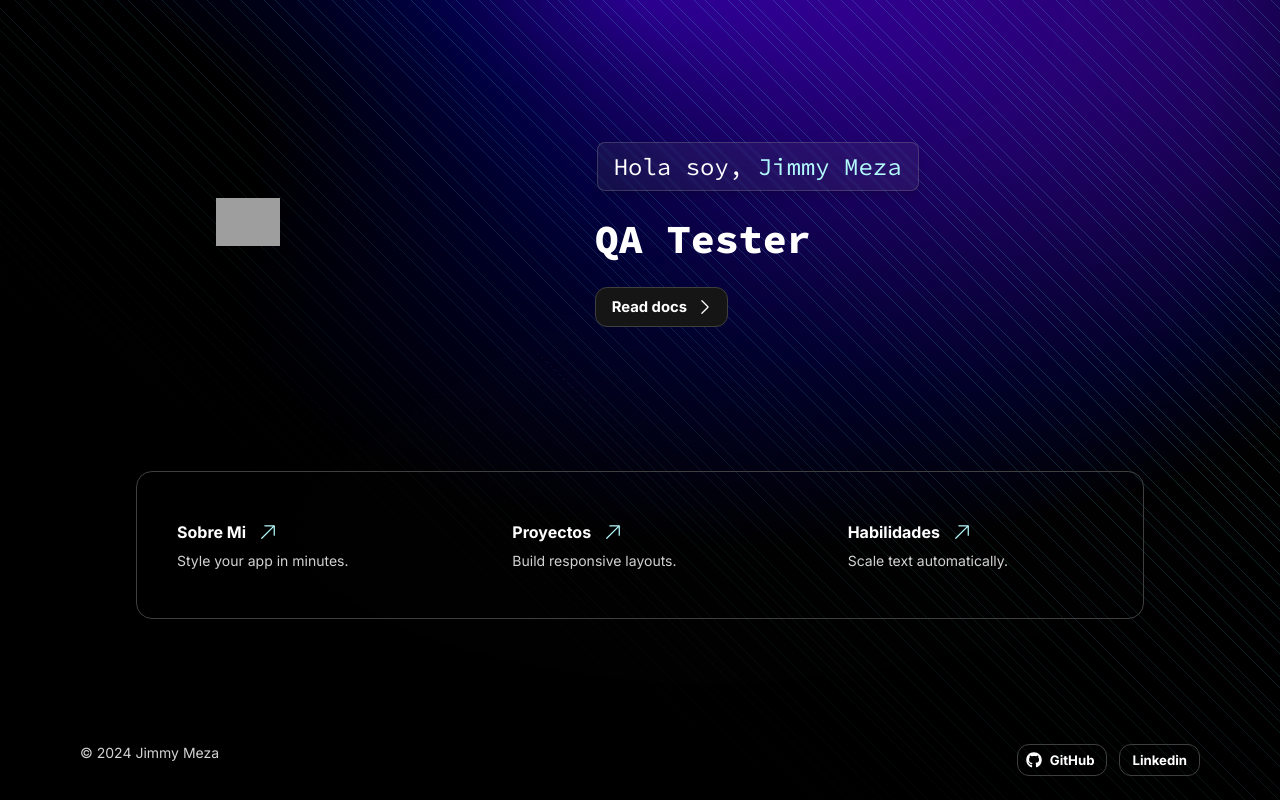
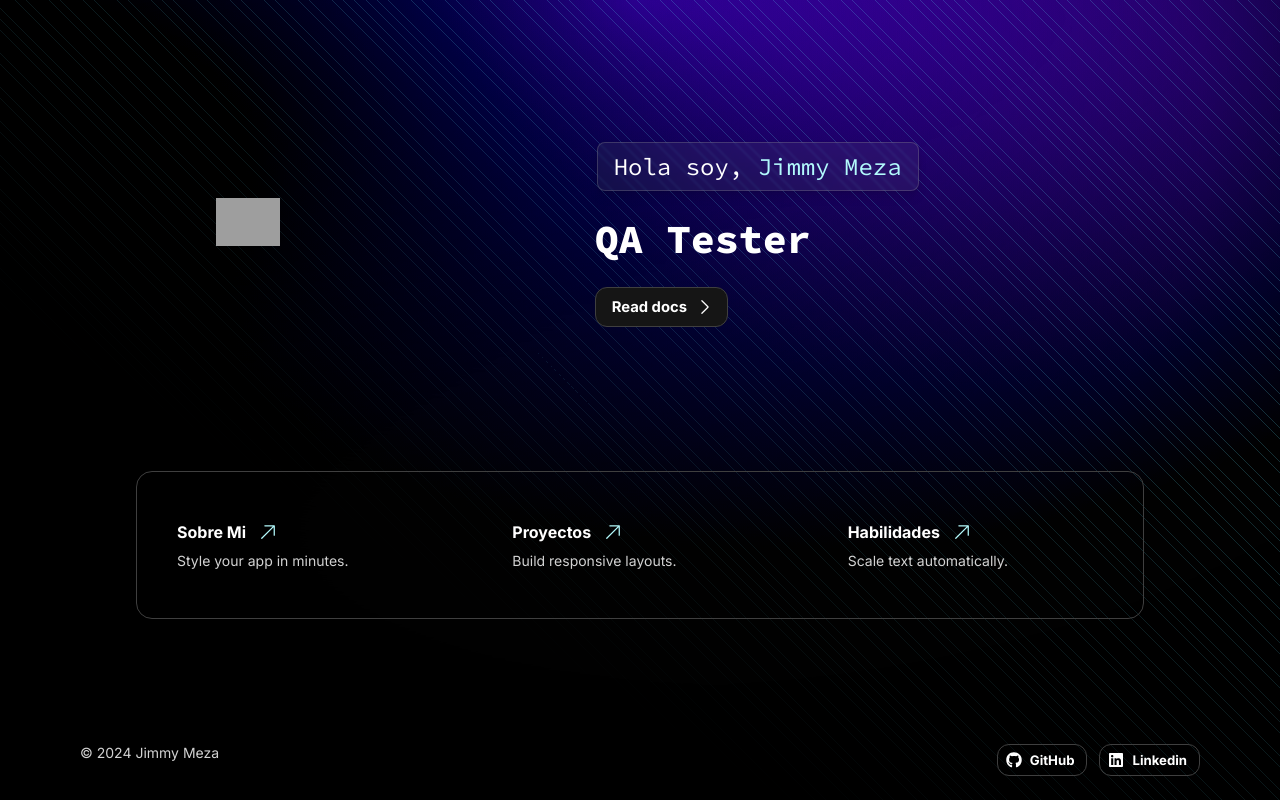
Before and after one commit to JimmyA32/JimmyMeza-Portfolio, a Next.js app: page / in a window 1280 px wide. Built offline with nearby package versions, Linux system fonts and the light colour scheme.

Commit message:
Update page.tsx

```diff
--- a/src/app/page.tsx
+++ b/src/app/page.tsx
@@ -134,7 +134,7 @@ export default function Home() {
 					</Button>
 					<Button
 						href="https://discord.com/invite/5EyAQ4eNdS"
-						prefixIcon={<FaLinkedin/>}
+						prefixIcon="linkedin"
 						size="s"
 						variant="tertiary"
 						target="_blank"
```
